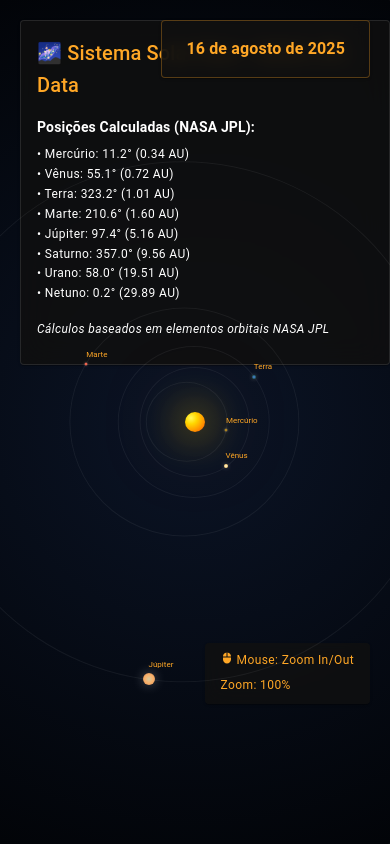
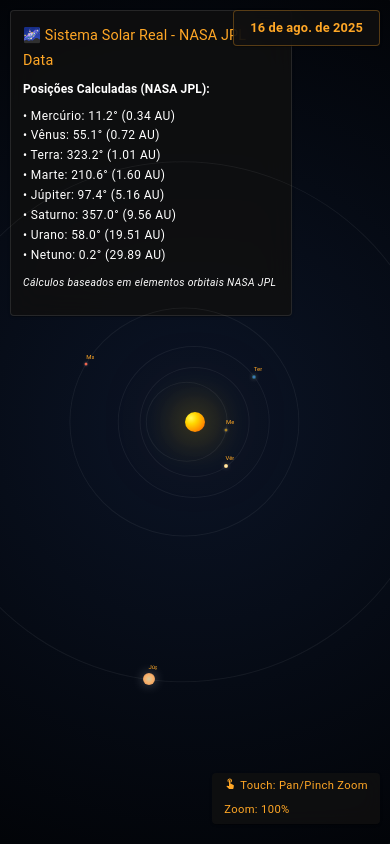
Before and after one commit to GuiXvier/Solar-Sistem-Orbits, a React (Vite) app in the folder solar-sistem/: page / in a window 390 px wide. Built offline with nearby package versions, Linux system fonts and the light colour scheme.

Commit message:
responsivo-ok

```diff
--- a/solar-sistem/src/SolarSistem.jsx
+++ b/solar-sistem/src/SolarSistem.jsx
@@ -12,7 +12,8 @@ import {
   IconButton,
   Chip,
   useTheme,
-  alpha
+  alpha,
+  useMediaQuery
 } from '@mui/material';
 import {
   PlayArrow,
@@ -22,7 +23,8 @@ import {
   AccessTime,
   ZoomIn,
   Mouse,
-  Info
+  Info,
+  TouchApp
 } from '@mui/icons-material';
 
 import { calculateHeliocentricPosition, calculateAllPlanetPositions, dateToJulianDay, testCalculations } from './mainFunctions'
@@ -57,6 +59,7 @@ const Star = ({ x, y, size, delay }) => {
 const Planet = ({ planetKey, data, speed, onPlanetHover, onPlanetLeave }) => {
   const { name, period, currentAngle, planetSize, color, hasRings, hasMoon, info, eccentricity } = data;
   const theme = useTheme();
+  const isMobile = useMediaQuery(theme.breakpoints.down('md'));
 
   const planetStyle = {
     position: 'absolute',
@@ -70,7 +73,19 @@ const Planet = ({ planetKey, data, speed, onPlanetHover, onPlanetLeave }) => {
     '&:hover': {
       transform: 'translateY(-50%) scale(1.5)',
       zIndex: 100
+    },
+    // Aumentar área de toque em mobile
+    ...(isMobile && {
+      '&::after': {
+        content: '""',
+        position: 'absolute',
+        top: '-10px',
+        left: '-10px',
+        right: '-10px',
+        bottom: '-10px',
+        pointerEvents: 'none'
       }
+    })
   };
 
   // Calcule os semi-eixos da elipse
@@ -84,7 +99,6 @@ const Planet = ({ planetKey, data, speed, onPlanetHover, onPlanetLeave }) => {
   // Posição na elipse com o Sol em um dos focos
   const x = (semiMajorAxis * Math.cos(anomalyRad)) - focusDistance;
   const y = semiMinorAxis * Math.sin(anomalyRad);
-
 
   return (
     <Box>
@@ -130,6 +144,9 @@ const Planet = ({ planetKey, data, speed, onPlanetHover, onPlanetLeave }) => {
           }
           arrow
           placement="top"
+          // Desabilitar tooltip no mobile para melhor performance
+          disableHoverListener={isMobile}
+          disableFocusListener={isMobile}
         >
           <Box
             sx={{
@@ -138,8 +155,10 @@ const Planet = ({ planetKey, data, speed, onPlanetHover, onPlanetLeave }) => {
               top: `calc(50% + ${y}px)`,
               transform: 'translate(-50%, -50%)'
             }}
-            onMouseEnter={(e) => onPlanetHover(e, name, info, period)}
-            onMouseLeave={onPlanetLeave}
+            onMouseEnter={(e) => !isMobile && onPlanetHover(e, name, info, period)}
+            onMouseLeave={!isMobile ? onPlanetLeave : undefined}
+            onTouchStart={(e) => isMobile && onPlanetHover(e, name, info, period)}
+            onTouchEnd={(e) => isMobile && onPlanetLeave()}
           >
             {/* Label do planeta */}
             <Chip
@@ -150,18 +169,16 @@ const Planet = ({ planetKey, data, speed, onPlanetHover, onPlanetLeave }) => {
                 bottom: '100%',
                 left: '50%',
                 transform: 'translateX(-50%)',
-                fontSize: '8px',
-                height: '16px',
+                fontSize: isMobile ? '6px' : '8px',
+                height: isMobile ? '14px' : '16px',
                 backgroundColor: 'transparent',
                 color: theme.palette.warning.main,
                 pointerEvents: 'none',
                 zIndex: 100,
                 '& .MuiChip-label': {
-                  px: 10
                 }
               }}
             />
-
 
             {/* Anéis de Saturno */}
             {hasRings && (
@@ -233,6 +250,7 @@ const Sun = () => {
 // Componente principal SolarSystem
 const SolarSystem = () => {
   const theme = useTheme();
+  const isMobile = useMediaQuery(theme.breakpoints.down('md'));
   const [isPaused, setIsPaused] = useState(false);
   const [speed, setSpeed] = useState(3600);
   const [zoom, setZoom] = useState(1);
@@ -241,6 +259,11 @@ const SolarSystem = () => {
   const [isDragging, setIsDragging] = useState(false);
   const [lastMouse, setLastMouse] = useState({ x: 0, y: 0 });
   const [currentDate, setCurrentDate] = useState(new Date());
+
+  // Estados específicos para touch
+  const [isTouch, setIsTouch] = useState(false);
+  const [lastTouchDistance, setLastTouchDistance] = useState(0);
+  const [lastTouchCenter, setLastTouchCenter] = useState({ x: 0, y: 0 });
 
   // Dados planetários com informações reais
   const [planetData, setPlanetData] = useState({
@@ -348,8 +371,6 @@ const SolarSystem = () => {
     return mapping[englishName] || englishName.toLowerCase();
   };
 
-  // Adicione as funções do artifact acima no início do seu arquivo, após os imports
-
   const calculateCurrentPosition = (planetKey, date = new Date()) => {
     const position = calculateHeliocentricPosition(planetKey, date);
     return position ? position.normalizedAngle : 0;
@@ -361,7 +382,6 @@ const SolarSystem = () => {
       const currentDate = new Date();
       const positions = calculateAllPlanetPositions(currentDate);
 
-      // USE CALLBACK DO setState EM VEZ DE ACESSAR planetData DIRETAMENTE
       setPlanetData(prevPlanetData => {
         const updatedPlanets = { ...prevPlanetData };
 
@@ -384,44 +404,13 @@ const SolarSystem = () => {
     } finally {
       setIsLoadingPositions(false);
     }
-  }, []); // Array vazio - sem dependências
-
-  // Função auxiliar para API alternativa
-  const fetchFromAlternativeAPI = async () => {
-    try {
-      // Usando uma API mais simples como timeanddate.com ou astrology API
-      const response = await fetch('https://api.example.com/planets/positions');
-      const data = await response.json();
-
-      // Processar e atualizar dados dos planetas
-      const updatedPlanets = { ...planetData };
-      data.planets.forEach(planet => {
-        const planetKey = planet.name.toLowerCase();
-        if (updatedPlanets[planetKey]) {
-          updatedPlanets[planetKey].currentAngle = planet.position; // adaptar conforme API
-        }
-      });
-
-      setPlanetData(updatedPlanets);
-      setLastUpdated(new Date());
-    } catch (error) {
-      console.error('Erro na API alternativa:', error);
-    }
-  };
-
-  // Função para extrair ângulo dos dados do JPL
-  const extractAngleFromEphemeris = (ephemerisData) => {
-    // Implementar parsing específico dos dados do JPL
-    // Retorna o ângulo em graus para a posição orbital atual
-    return 0; // placeholder
-  };
+  }, []);
 
   useEffect(() => {
     let intervalId;
     if (!isPaused) {
       intervalId = setInterval(() => {
-        // Recalcular posições baseadas no tempo real
-        const currentDate = new Date(Date.now() + speed * 1000); // acelerar o tempo
+        const currentDate = new Date(Date.now() + speed * 1000);
         const positions = calculateAllPlanetPositions(currentDate);
 
         setPlanetData(prevPlanets => {
@@ -435,13 +424,12 @@ const SolarSystem = () => {
 
           return newPlanets;
         });
-      }, 1000); // Atualizar a cada segundo
+      }, 1000);
     }
 
     return () => clearInterval(intervalId);
   }, [isPaused, speed]);
 
-  // Formatador de velocidade
   const formatSpeed = useCallback((speed) => {
     if (speed < 60) return `${speed}x`;
     if (speed < 3600) return `${Math.round(speed / 60)} min/s`;
@@ -449,105 +437,180 @@ const SolarSystem = () => {
     return `${Math.round(speed / 86400)} dias/s`;
   }, []);
 
-  // Controle de zoom com mouse
+  // Funções auxiliares para touch
+  const getTouchDistance = (touches) => {
+    if (touches.length < 2) return 0;
+    const dx = touches[0].clientX - touches[1].clientX;
+    const dy = touches[0].clientY - touches[1].clientY;
+    return Math.sqrt(dx * dx + dy * dy);
+  };
+
+  const getTouchCenter = (touches) => {
+    if (touches.length < 2) return { x: touches[0].clientX, y: touches[0].clientY };
+    return {
+      x: (touches[0].clientX + touches[1].clientX) / 2,
+      y: (touches[0].clientY + touches[1].clientY) / 2
+    };
+  };
+
+  // Touch handlers
+  const handleTouchStart = useCallback((e) => {
+    e.preventDefault();
+    setIsTouch(true);
+
+    if (e.touches.length === 1) {
+      setIsDragging(true);
+      setLastMouse({ x: e.touches[0].clientX, y: e.touches[0].clientY });
+    } else if (e.touches.length === 2) {
+      setIsDragging(false);
+      const distance = getTouchDistance(e.touches);
+      const center = getTouchCenter(e.touches);
+      setLastTouchDistance(distance);
+      setLastTouchCenter(center);
+    }
+  }, []);
+
+  const handleTouchMove = useCallback((e) => {
+    e.preventDefault();
+
+    if (e.touches.length === 1 && isDragging) {
+      // Pan com um dedo
+      const deltaX = e.touches[0].clientX - lastMouse.x;
+      const deltaY = e.touches[0].clientY - lastMouse.y;
+
+      const newPanX = panX + deltaX;
+      const newPanY = panY + deltaY;
+
+      setPanX(newPanX);
+      setPanY(newPanY);
+      setLastMouse({ x: e.touches[0].clientX, y: e.touches[0].clientY });
+
+      if (solarSystemRef.current) {
+        solarSystemRef.current.style.transform = `translate(${newPanX}px, ${newPanY}px) scale(${zoom})`;
+      }
+    } else if (e.touches.length === 2) {
+      // Zoom com dois dedos
+      const distance = getTouchDistance(e.touches);
+      const center = getTouchCenter(e.touches);
+
+      if (lastTouchDistance > 0) {
+        const scale = distance / lastTouchDistance;
+        const newZoom = Math.max(0.1, Math.min(5, zoom * scale));
+        setZoom(newZoom);
+
+        // Ajustar pan baseado no centro do pinch
+        const centerDeltaX = center.x - lastTouchCenter.x;
+        const centerDeltaY = center.y - lastTouchCenter.y;
+
+        const newPanX = panX + centerDeltaX;
+        const newPanY = panY + centerDeltaY;
+
+        setPanX(newPanX);
+        setPanY(newPanY);
+
+        if (solarSystemRef.current) {
+          solarSystemRef.current.style.transform = `translate(${newPanX}px, ${newPanY}px) scale(${newZoom})`;
+        }
+      }
+
+      setLastTouchDistance(distance);
+      setLastTouchCenter(center);
+    }
+  }, [isDragging, lastMouse, panX, panY, zoom, lastTouchDistance, lastTouchCenter]);
+
+  const handleTouchEnd = useCallback((e) => {
+    if (e.touches.length === 0) {
+      setIsDragging(false);
+      setIsTouch(false);
+      setLastTouchDistance(0);
+    } else if (e.touches.length === 1) {
+      // Transição de dois dedos para um dedo
+      setIsDragging(true);
+      setLastMouse({ x: e.touches[0].clientX, y: e.touches[0].clientY });
+      setLastTouchDistance(0);
+    }
+  }, []);
+
+  // Mouse handlers (mantidos para desktop)
   const handleWheel = useCallback((e) => {
+    if (isMobile) return; // Desabilitar wheel em mobile
     e.preventDefault();
     const delta = e.deltaY > 0 ? 0.9 : 1.1;
     const newZoom = Math.max(0.1, Math.min(5, zoom * delta));
-    setZoom(newZoom); // Apenas atualize o estado para o display
+    setZoom(newZoom);
     if (solarSystemRef.current) {
       solarSystemRef.current.style.transform = `translate(${panX}px, ${panY}px) scale(${newZoom})`;
     }
-  }, [panX, panY, zoom]);
+  }, [panX, panY, zoom, isMobile]);
 
-  // Controle de pan (arrastar)
   const handleMouseDown = useCallback((e) => {
+    if (isMobile || isTouch) return; // Ignorar mouse events em mobile/touch
     setIsDragging(true);
     setLastMouse({ x: e.clientX, y: e.clientY });
-  }, []);
+  }, [isMobile, isTouch]);
 
   const handleMouseMove = useCallback((e) => {
-    if (isDragging) {
+    if (isMobile || isTouch || !isDragging) return;
+
     const deltaX = e.clientX - lastMouse.x;
     const deltaY = e.clientY - lastMouse.y;
 
     const newPanX = panX + deltaX;
     const newPanY = panY + deltaY;
 
-      setPanX(newPanX); // Apenas atualize o estado para os controles
+    setPanX(newPanX);
     setPanY(newPanY);
-
     setLastMouse({ x: e.clientX, y: e.clientY });
 
-      // Aqui é onde a mágica acontece: atualize a ref diretamente
     if (solarSystemRef.current) {
       solarSystemRef.current.style.transform = `translate(${newPanX}px, ${newPanY}px) scale(${zoom})`;
     }
-    }
-  }, [isDragging, lastMouse, panX, panY, zoom]);
+  }, [isDragging, lastMouse, panX, panY, zoom, isMobile, isTouch]);
 
   const handleMouseUp = useCallback(() => {
+    if (isMobile || isTouch) return;
     setIsDragging(false);
-  }, []);
+  }, [isMobile, isTouch]);
 
-  // Atalhos de teclado
-  useEffect(() => {
-    const handleKeyDown = (e) => {
-      switch (e.key) {
-        case ' ':
-          e.preventDefault();
-          setIsPaused(prev => !prev);
-          break;
-        case 'r':
-          setZoom(1);
-          setPanX(0);
-          setPanY(0);
-          break;
-        case 'c':
-          setPanX(0);
-          setPanY(0);
-          break;
-        case '+':
-        case '=':
-          setSpeed(prev => Math.min(10000, prev * 1.5));
-          break;
-        case '-':
-          setSpeed(prev => Math.max(1, prev / 1.5));
-          break;
-        default:
-          break;
-      }
-    };
-
-    document.addEventListener('keydown', handleKeyDown);
-    return () => document.removeEventListener('keydown', handleKeyDown);
-  }, []);
-
-  // Event listeners para mouse
+  // Event listeners
   useEffect(() => {
     const container = containerRef.current;
     if (!container) return;
 
+    // Touch events
+    container.addEventListener('touchstart', handleTouchStart, { passive: false });
+    container.addEventListener('touchmove', handleTouchMove, { passive: false });
+    container.addEventListener('touchend', handleTouchEnd, { passive: false });
+
+    // Mouse events (apenas para desktop)
+    if (!isMobile) {
       container.addEventListener('wheel', handleWheel);
       container.addEventListener('mousedown', handleMouseDown);
       container.addEventListener('mousemove', handleMouseMove);
       container.addEventListener('mouseup', handleMouseUp);
       container.addEventListener('mouseleave', handleMouseUp);
+    }
 
     return () => {
+      container.removeEventListener('touchstart', handleTouchStart);
+      container.removeEventListener('touchmove', handleTouchMove);
+      container.removeEventListener('touchend', handleTouchEnd);
+
+      if (!isMobile) {
         container.removeEventListener('wheel', handleWheel);
         container.removeEventListener('mousedown', handleMouseDown);
         container.removeEventListener('mousemove', handleMouseMove);
         container.removeEventListener('mouseup', handleMouseUp);
         container.removeEventListener('mouseleave', handleMouseUp);
+      }
     };
-  }, [handleWheel, handleMouseDown, handleMouseMove, handleMouseUp]);
+  }, [handleTouchStart, handleTouchMove, handleTouchEnd, handleWheel, handleMouseDown, handleMouseMove, handleMouseUp, isMobile]);
 
   // Atualizar a data atual
   useEffect(() => {
     const timer = setInterval(() => {
       setCurrentDate(new Date());
-    }, 1000); // Atualiza a cada segundo
+    }, 1000);
     return () => clearInterval(timer);
   }, []);
 
@@ -557,15 +620,14 @@ const SolarSystem = () => {
 
   // Buscar posições iniciais e configurar atualizações
   useEffect(() => {
-    fetchPlanetPositions(); // Busca inicial
+    fetchPlanetPositions();
 
-    // Atualizar a cada 6 horas (21600000 ms)
     const updateInterval = setInterval(() => {
       fetchPlanetPositions();
     }, 21600000);
 
     return () => clearInterval(updateInterval);
-  }, []);
+  }, [fetchPlanetPositions]);
 
   return (
     <Box
@@ -576,6 +638,7 @@ const SolarSystem = () => {
         overflow: 'hidden',
         position: 'relative',
         userSelect: 'none',
+        touchAction: 'none', // Previne scroll padrão no mobile
       }}
     >
       {/* Container principal */}
@@ -598,8 +661,8 @@ const SolarSystem = () => {
           ref={solarSystemRef}
           sx={{
             position: 'relative',
-            width: '1200px',
-            height: '1200px',
+            width: isMobile ? '800px' : '1200px',
+            height: isMobile ? '800px' : '1200px',
             transformStyle: 'preserve-3d',
           }}
         >
@@ -618,29 +681,47 @@ const SolarSystem = () => {
         </Box>
       </Box>
 
-      {/* Painel de Informações */}
+      {/* Painel de Informações - Responsivo */}
       <Card
         sx={{
           position: 'absolute',
-          top: 20,
-          left: 20,
-          maxWidth: 380,
+          top: isMobile ? 10 : 20,
+          left: isMobile ? 10 : 20,
+          maxWidth: isMobile ? '280px' : '380px',
           backgroundColor: alpha(theme.palette.common.black, 0.85),
           backdropFilter: 'blur(15px)',
           border: `1px solid ${alpha(theme.palette.common.white, 0.1)}`,
-          color: theme.palette.common.white
+          color: theme.palette.common.white,
+          ...(isMobile && {
+            maxHeight: '40vh',
+            overflow: 'auto'
+          })
         }}
       >
-        <CardContent>
-          <Typography variant="h6" sx={{ color: theme.palette.warning.main, mb: 2 }}>
+        <CardContent sx={{ p: isMobile ? 1.5 : 2 }}>
+          <Typography
+            variant={isMobile ? "subtitle1" : "h6"}
+            sx={{
+              color: theme.palette.warning.main,
+              mb: isMobile ? 1 : 2,
+              fontSize: isMobile ? '0.9rem' : undefined
+            }}
+          >
             🌌 Sistema Solar Real - NASA JPL Data
           </Typography>
 
-          <Typography variant="body2" sx={{ fontWeight: 'bold', mb: 1 }}>
+          <Typography
+            variant="body2"
+            sx={{
+              fontWeight: 'bold',
+              mb: 1,
+              fontSize: isMobile ? '0.75rem' : undefined
+            }}
+          >
             Posições Calculadas (NASA JPL):
           </Typography>
 
-          <Box sx={{ fontSize: '0.75rem', lineHeight: 1.4 }}>
+          <Box sx={{ fontSize: isMobile ? '0.65rem' : '0.75rem', lineHeight: 1.4 }}>
             {Object.entries(planetData).map(([key, planet]) => (
               <Typography key={planet.name} variant="caption" display="block">
                 • {planet.name}: {planet.currentAngle.toFixed(1)}°
@@ -649,53 +730,76 @@ const SolarSystem = () => {
             ))}
           </Box>
 
-          <Typography variant="caption" sx={{ mt: 2, fontStyle: 'italic', display: 'block' }}>
+          <Typography
+            variant="caption"
+            sx={{
+              mt: isMobile ? 1 : 2,
+              fontStyle: 'italic',
+              display: 'block',
+              fontSize: isMobile ? '0.65rem' : undefined
+            }}
+          >
             Cálculos baseados em elementos orbitais NASA JPL
           </Typography>
         </CardContent>
       </Card>
 
-      {/* Display de Data */}
+      {/* Display de Data - Responsivo */}
       <Paper
         sx={{
           position: 'absolute',
-          top: 20,
-          right: 20,
-          px: 3,
-          py: 2,
+          top: isMobile ? 10 : 20,
+          right: isMobile ? 10 : 20,
+          px: isMobile ? 2 : 3,
+          py: isMobile ? 1 : 2,
           backgroundColor: alpha(theme.palette.common.black, 0.85),
           color: theme.palette.warning.main,
           border: `1px solid ${alpha(theme.palette.warning.main, 0.3)}`,
           backdropFilter: 'blur(10px)'
         }}
       >
-        <Typography variant="body1" sx={{ fontWeight: 'bold' }}>
+        <Typography
+          variant={isMobile ? "body2" : "body1"}
+          sx={{
+            fontWeight: 'bold',
+            fontSize: isMobile ? '0.8rem' : undefined
+          }}
+        >
           {new Intl.DateTimeFormat('pt-BR', {
             day: 'numeric',
-            month: 'long',
+            month: isMobile ? 'short' : 'long',
             year: 'numeric'
           }).format(currentDate)}
         </Typography>
       </Paper>
 
-      {/* Info de Zoom */}
+      {/* Info de Controle - Adaptado para Mobile */}
       <Paper
         sx={{
           position: 'absolute',
-          bottom: 140,
-          right: 20,
-          px: 2,
-          py: 1,
+          bottom: isMobile ? 20 : 140,
+          right: isMobile ? 10 : 20,
+          px: isMobile ? 1.5 : 2,
+          py: isMobile ? 0.5 : 1,
           backgroundColor: alpha(theme.palette.common.black, 0.8),
           color: theme.palette.warning.main,
           backdropFilter: 'blur(10px)'
         }}
       >
-        <Typography variant="caption" display="block">
+        <Typography variant="caption" display="block" sx={{ fontSize: isMobile ? '0.7rem' : undefined }}>
+          {isMobile ? (
+            <>
+              <TouchApp sx={{ fontSize: 12, mr: 0.5 }} />
+              Touch: Pan/Pinch Zoom
+            </>
+          ) : (
+            <>
               <Mouse sx={{ fontSize: 12, mr: 0.5 }} />
               Mouse: Zoom In/Out
+            </>
+          )}
         </Typography>
-        <Typography variant="caption">
+        <Typography variant="caption" sx={{ fontSize: isMobile ? '0.7rem' : undefined }}>
           Zoom: {Math.round(zoom * 100)}%
         </Typography>
       </Paper>
```
Lines whose indentation alone changed are shown as unchanged.
